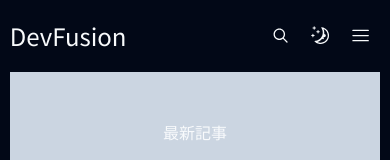
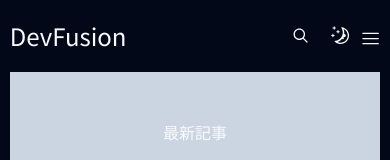
Before and after one commit to kkkumakk001/DevFusion, a Next.js app: page / in a window 390 px wide. Shown: the top 160 px of the page. Built offline with nearby package versions, Linux system fonts and the light colour scheme.

Commit message:
buttonタグをbuttonタグで囲っていたので直した
HamburgerMenuIconがそもそもbuttoタグとして作られているのでButtonコンポーネントにasChildを指定することでエラーが出なくなった

```diff
--- a/components/NavSheet.tsx
+++ b/components/NavSheet.tsx
@@ -20,7 +20,7 @@ export default function NavSheet({ className }: { className?: string }) {
         <div className={cn(className, "flex items-center justify-center")}>
             <Sheet open={open} onOpenChange={setOpen}>
                 <SheetTrigger className="md:hidden">
-                    <Button variant="noDesign" size="icon">
+                    <Button asChild variant="noDesign" size="icon">
                         <HamburgerMenuIcon className="h-[1.2rem] w-[1.2rem]"></HamburgerMenuIcon>
                     </Button>
                 </SheetTrigger>
```
